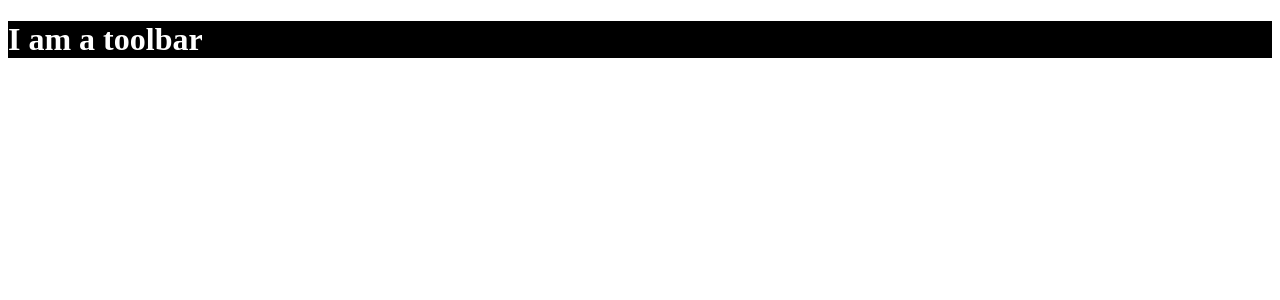
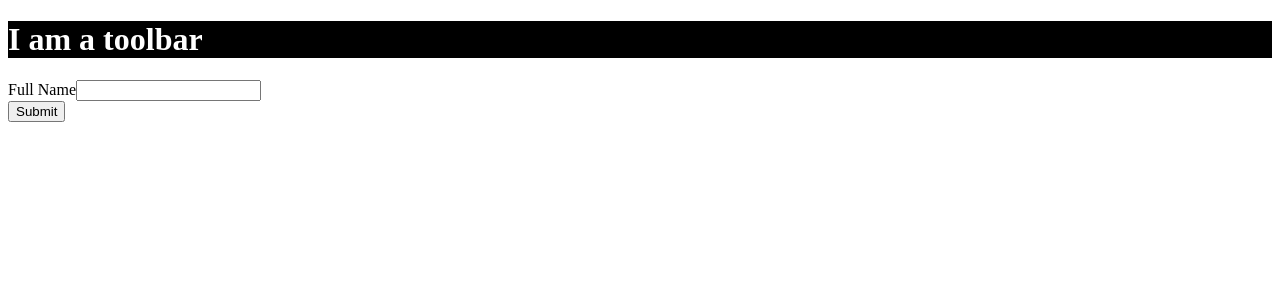
Before and after one commit to md-redwan-hossain/injaaz-store, a React (Vite) app: page / in a window 1280 px wide. Shown: the top 300 px of the page. Built offline with nearby package versions, Linux system fonts and the light colour scheme.

Commit message:
react form more change

```diff
--- a/eslint.config.js
+++ b/eslint.config.js
@@ -28,6 +28,12 @@ export default tseslint.config([
         project: ["./tsconfig.node.json", "./tsconfig.app.json"],
         tsconfigRootDir: import.meta.dirname
       }
+    },
+    rules: {
+      "no-unused-vars": "off",
+      "@typescript-eslint/no-unused-vars": "off",
+      "@typescript-eslint/no-unsafe-call": "off",
+      "@typescript-eslint/no-unsafe-assignment": "off"
     }
   }
 ]);
--- a/src/components/App.tsx
+++ b/src/components/App.tsx
@@ -1,10 +1,12 @@
 import { Toolbar } from "./Toolbar";
 import { ThemeProvider } from "../providers/ThemeProvider";
+import { ContactForm } from "./ContactForm";
 
 export function App() {
   return (
     <ThemeProvider>
       <Toolbar />
+      <ContactForm />
     </ThemeProvider>
   );
 }
--- a/src/components/ContactForm.tsx
+++ b/src/components/ContactForm.tsx
@@ -1,11 +1,11 @@
+import { zodResolver } from "@hookform/resolvers/zod";
 import { useForm } from "react-hook-form";
-import { zodResolver } from "@hookform/resolvers/zod";
 import { z } from "zod";
 
 const ContactFormModelSchema = z.object({
-  fullName: z.string().min(1),
+  fullName: z.string().min(2, "Too Small"),
   email: z.email(),
-  message: z.email()
+  message: z.string().min(15, "Too Small")
 });
 
 type ContactFormModel = z.infer<typeof ContactFormModelSchema>;
@@ -13,10 +13,25 @@ type ContactFormModel = z.infer<typeof ContactFormModelSchema>;
 export function ContactForm() {
   const form = useForm<ContactFormModel>({
     resolver: zodResolver(ContactFormModelSchema),
-    mode: "onChange",
-    defaultValues: {
-      fullName: ""
-    }
+    mode: "onChange"
   });
-  return <></>;
+
+  const onSubmit = (data: ContactFormModel) => {
+    console.log(data);
+  };
+
+  return (
+    <>
+      <form onSubmit={form.handleSubmit(onSubmit)}>
+        <div>
+          <label htmlFor="fullName">Full Name</label>
+          <input {...form.register("fullName")} />
+          {form.formState.errors.fullName && form.formState.touchedFields.fullName && (
+            <p>{form.formState.errors.fullName.message}</p>
+          )}
+        </div>
+        <button type="submit">Submit</button>
+      </form>
+    </>
+  );
 }
--- a/tsconfig.app.json
+++ b/tsconfig.app.json
@@ -17,12 +17,12 @@
 
     /* Linting */
     "strict": true,
-    "noUnusedLocals": true,
     "noUnusedParameters": true,
     "erasableSyntaxOnly": true,
     "noFallthroughCasesInSwitch": true,
     "noUncheckedSideEffectImports": true,
-    "forceConsistentCasingInFileNames": true
+    "forceConsistentCasingInFileNames": true,
+    "noUnusedLocals": false
   },
   "include": ["src"]
 }
```
Also changed, not shown: src/shared/shared-models.ts (+0 -7 lines).
